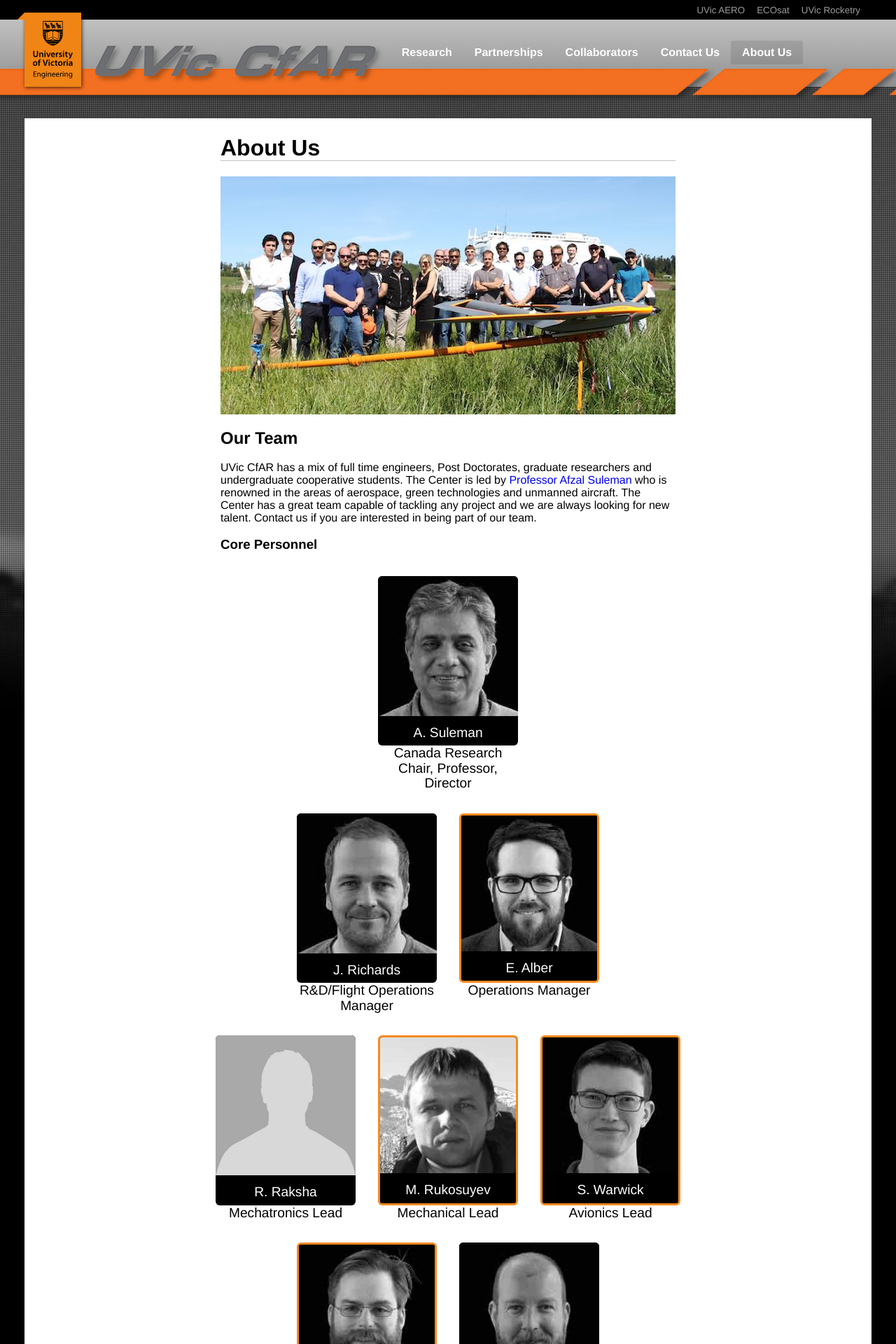
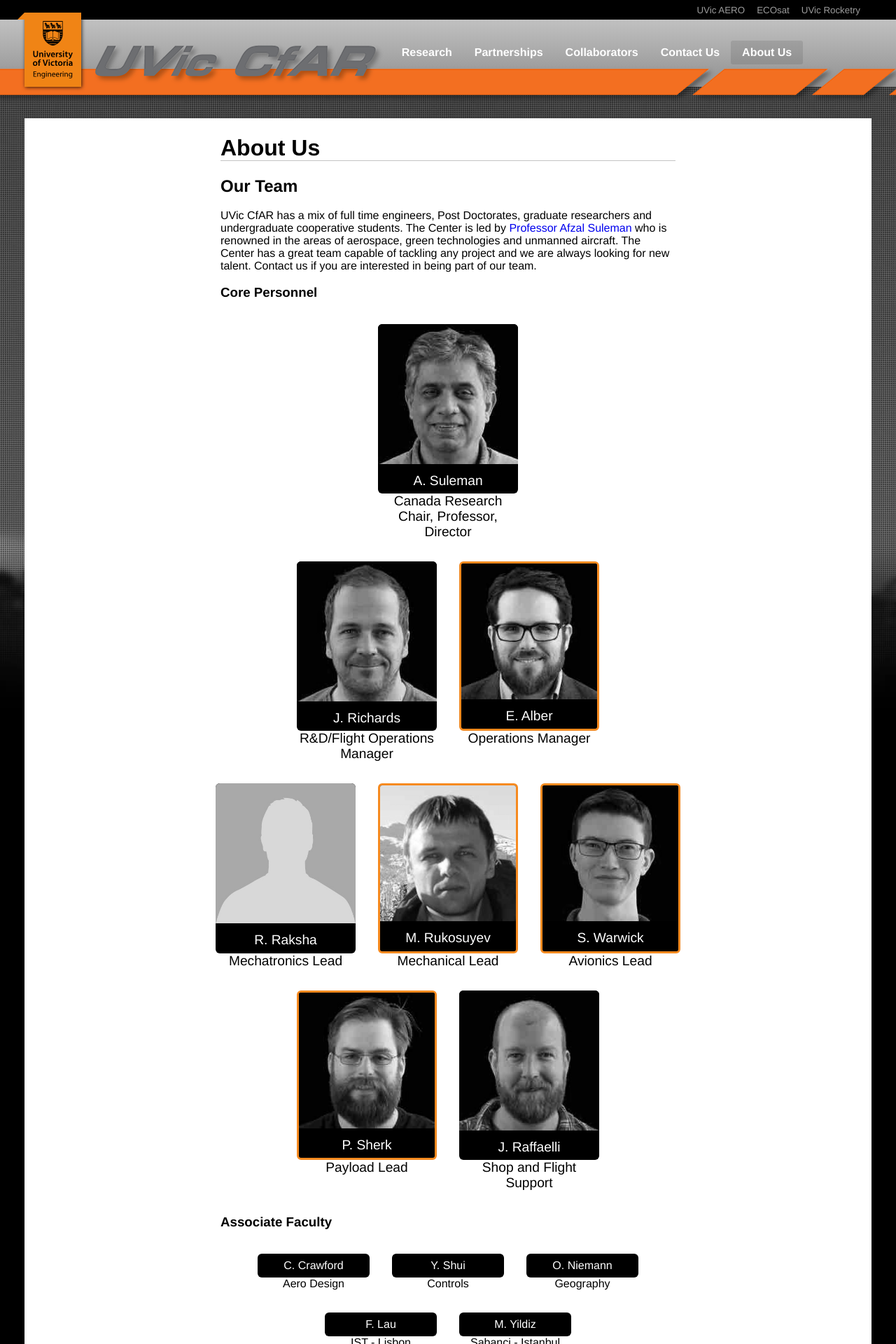
Before and after one commit to UVic-CfAR/uvic-cfar.github.io, a Jekyll site: the page built from about-us.html, in a window 1280 px wide. Shown: the top 1920 px of the page at 70% size. Built offline with Jekyll 4.4.1, drawn with Linux system fonts in a browser that asks for light colours.

Commit message:
remove old team photo from about-us

```diff
--- a/about-us.html
+++ b/about-us.html
@@ -4,7 +4,6 @@
 ---
 <h1>About Us</h1>
 
-<img src="/images/team.jpg" alt="the CfAR team"/>
 <h2>Our Team</h2>
 <p>UVic CfAR has a mix of full time engineers, Post Doctorates, graduate researchers and undergraduate cooperative students. The Center is led by <a href="https://www.uvic.ca/engineering/mechanical/faculty-and-staff/faculty/suleman.php">Professor Afzal Suleman</a> who is renowned in the areas of aerospace, green technologies and unmanned aircraft. The Center has a great team capable of tackling any project and we are always looking for new talent. Contact us if you are interested in being part of our team.</p>
 
```
Also changed, not shown: images/team.jpg (deleted).
